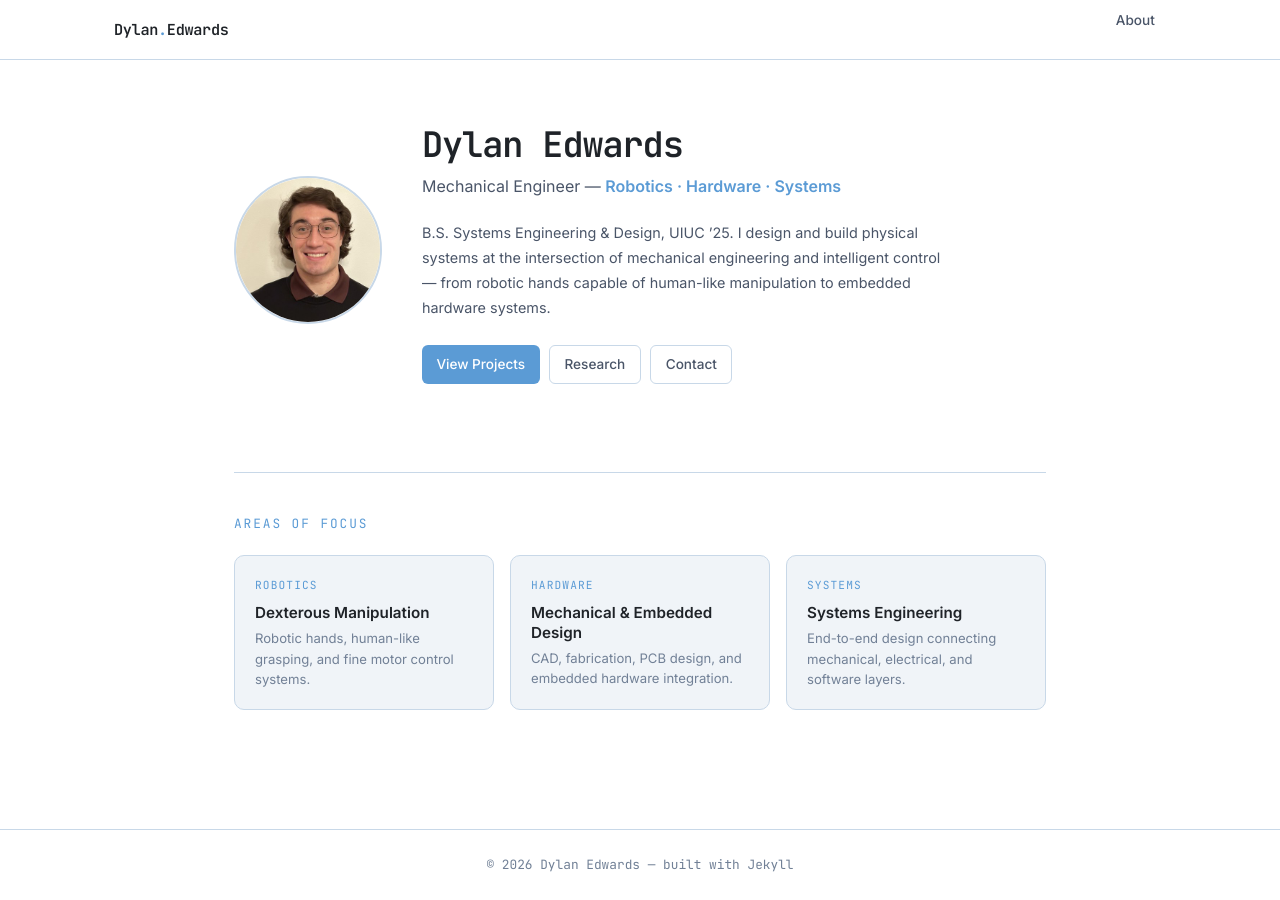
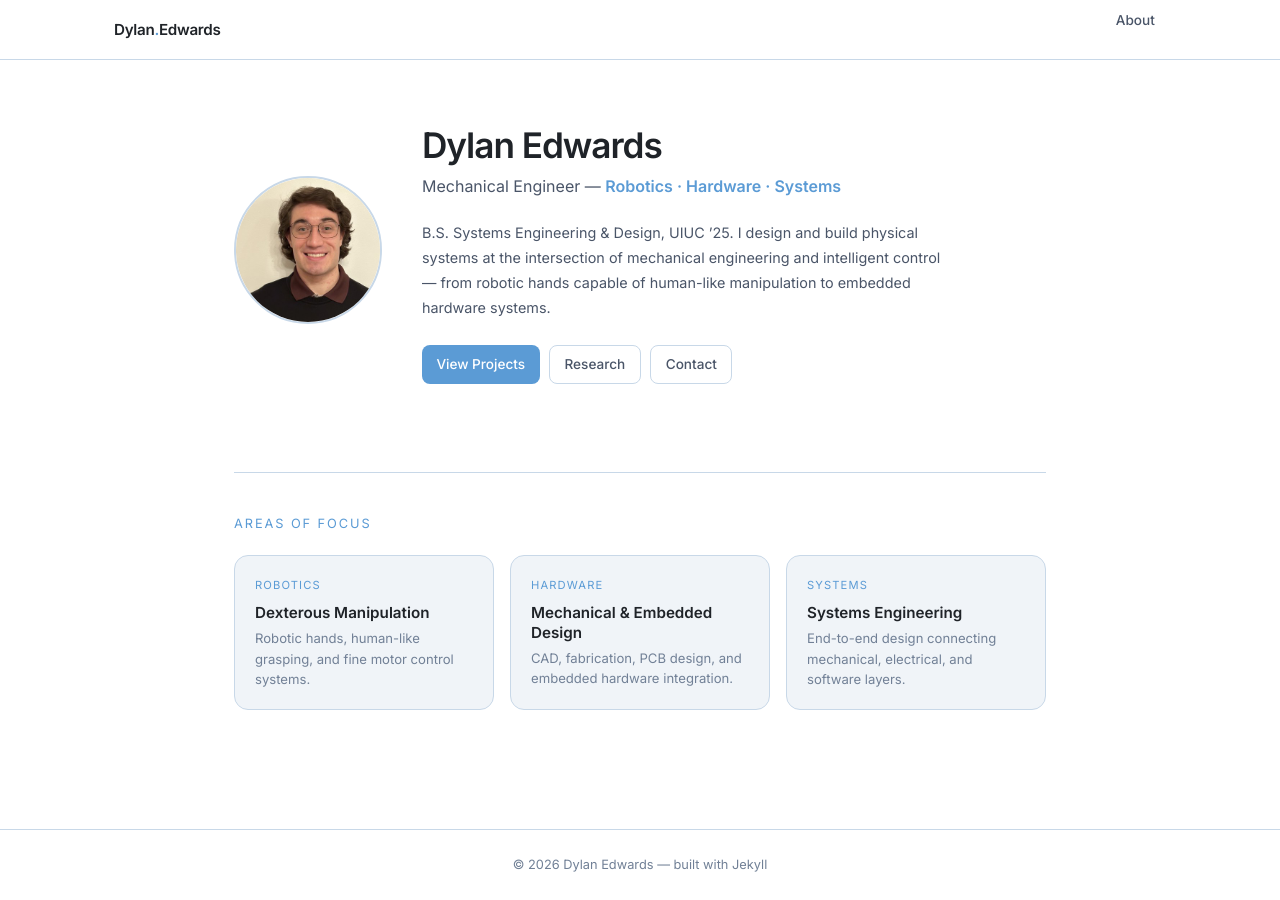
Before and after one commit to DylanEdwards02/DylanEdwards02.github.io, a Jekyll site: the page built from index.md, in a window 1280 px wide. Built offline with Jekyll 4.4.1, drawn with Linux system fonts in a browser that asks for light colours.

Commit message:
Update design system and adjust CSS variables

```diff
--- a/assets/css/style.css
+++ b/assets/css/style.css
@@ -1,6 +1,6 @@
 /* ============================================================
-   DESIGN SYSTEM — Akaash Kashyap Portfolio
-   Dark, terminal-inspired theme for engineers
+   DESIGN SYSTEM — Dylan Edwards Portfolio
+   Clean, minimal theme for mechanical/systems engineers
    ============================================================ */
 
 /* ── Custom Properties ─────────────────────────────────────── */
@@ -15,12 +15,12 @@
   --text-3:      #718096;
   --accent:      #5b9bd5;
   --accent-2:    #4a8bc4;
-  --green:       #2d8a4e;
+  --green:       #2a7f6f;
   --yellow:      #9a6700;
   --font-mono:   'JetBrains Mono', 'Fira Code', 'Cascadia Code', monospace;
   --font-sans:   'Inter', system-ui, -apple-system, sans-serif;
-  --radius:      6px;
-  --radius-lg:   10px;
+  --radius:      8px;
+  --radius-lg:   14px;
   --nav-h:       60px;
   --content-w:   860px;
   --wide-w:      1100px;
@@ -111,7 +111,7 @@ main {
 }
 
 .nav-logo {
-  font-family: var(--font-mono);
+  font-family: var(--font-sans);
   font-size: 0.95rem;
   font-weight: 600;
   color: var(--text);
@@ -150,7 +150,7 @@ main {
 .site-footer p {
   color: var(--text-3);
   font-size: 0.8rem;
-  font-family: var(--font-mono);
+  font-family: var(--font-sans);
   margin: 0;
 }
 
@@ -161,7 +161,7 @@ main {
   border-bottom: 1px solid var(--border);
 }
 .page-header h1 {
-  font-family: var(--font-mono);
+  font-family: var(--font-sans);
   font-size: 1.6rem;
 }
 .page-header .subtitle {
@@ -173,7 +173,7 @@ main {
 
 /* ── Section label ──────────────────────────────────────────── */
 .section-label {
-  font-family: var(--font-mono);
+  font-family: var(--font-sans);
   font-size: 0.8rem;
   color: var(--accent);
   text-transform: uppercase;
@@ -225,13 +225,13 @@ main {
   margin-top: 0.875rem;
 }
 .tag {
-  font-family: var(--font-mono);
+  font-family: var(--font-sans);
   font-size: 0.72rem;
   padding: 0.2rem 0.55rem;
-  border-radius: 3px;
-  background: rgba(88, 166, 255, 0.08);
+  border-radius: var(--radius);
+  background: rgba(91, 155, 213, 0.08);
   color: var(--accent);
-  border: 1px solid rgba(88, 166, 255, 0.2);
+  border: 1px solid rgba(91, 155, 213, 0.2);
 }
 
 /* ════════════════════════════════════════════════════════════
@@ -266,7 +266,7 @@ main {
 }
 
 .hero-name {
-  font-family: var(--font-mono);
+  font-family: var(--font-sans);
   font-size: 2.2rem;
   font-weight: 700;
   color: var(--text);
@@ -317,7 +317,7 @@ main {
 .highlight-card:hover { border-color: var(--border-2); }
 
 .highlight-card .hl-label {
-  font-family: var(--font-mono);
+  font-family: var(--font-sans);
   font-size: 0.7rem;
   color: var(--accent);
   text-transform: uppercase;
@@ -370,7 +370,7 @@ main {
 .edu-card .school { font-weight: 600; color: var(--text); }
 .edu-card .degree { color: var(--text-2); font-size: 0.875rem; }
 .edu-card .date {
-  font-family: var(--font-mono);
+  font-family: var(--font-sans);
   font-size: 0.78rem;
   color: var(--green);
   margin-top: 0.2rem;
@@ -384,12 +384,13 @@ main {
   font-size: 0.875rem;
 }
 .tech-row .tl {
-  font-family: var(--font-mono);
+  font-family: var(--font-sans);
   font-size: 0.72rem;
   color: var(--accent);
   min-width: 145px;
   flex-shrink: 0;
   padding-top: 0.1rem;
+  font-weight: 600;
 }
 .tech-row .tv { color: var(--text-2); }
 
@@ -422,13 +423,13 @@ main {
 .timeline-group { margin-bottom: 2rem; }
 
 .timeline-group-label {
-  font-family: var(--font-mono);
+  font-family: var(--font-sans);
   font-size: 0.7rem;
   color: var(--text-3);
   text-transform: uppercase;
   letter-spacing: 0.12em;
   margin-bottom: 1.5rem;
-  padding-left: 0;
+  font-weight: 600;
   position: relative;
   left: -1rem;
 }
@@ -464,7 +465,7 @@ main {
 }
 .timeline-promotion {
   font-size: 0.72rem;
-  font-family: var(--font-mono);
+  font-family: var(--font-sans);
   font-weight: 400;
   color: var(--accent);
   opacity: 0.8;
@@ -472,12 +473,12 @@ main {
   vertical-align: middle;
 }
 .timeline-org {
-  font-family: var(--font-mono);
+  font-family: var(--font-sans);
   font-size: 0.82rem;
   color: var(--accent);
 }
 .timeline-date {
-  font-family: var(--font-mono);
+  font-family: var(--font-sans);
   font-size: 0.78rem;
   color: var(--text-3);
 }
@@ -521,10 +522,11 @@ main {
   border-bottom: none;
 }
 .sub-project h4 {
-  font-family: var(--font-mono);
+  font-family: var(--font-sans);
   font-size: 0.82rem;
   color: var(--green);
   margin-bottom: 0.4rem;
+  font-weight: 600;
 }
 
 /* ════════════════════════════════════════════════════════════
@@ -545,7 +547,7 @@ main {
 }
 .project-card:hover {
   border-color: var(--border-2);
-  box-shadow: 0 6px 28px rgba(0, 0, 0, 0.35);
+  box-shadow: 0 4px 12px rgba(0, 0, 0, 0.08);
 }
 
 .project-card-header {
@@ -635,7 +637,7 @@ main {
   margin-bottom: 0.4rem;
 }
 .cert-date {
-  font-family: var(--font-mono);
+  font-family: var(--font-sans);
   font-size: 0.78rem;
   color: var(--text-3);
 }
@@ -686,35 +688,36 @@ main {
 .social-link:hover {
   border-color: var(--accent);
   color: var(--accent);
-  background: rgba(88, 166, 255, 0.07);
+  background: rgba(91, 155, 213, 0.07);
 }
 
 .form-feedback {
   padding: 0.75rem 1rem;
-  border-radius: 6px;
+  border-radius: var(--radius);
   font-size: 0.875rem;
   margin-bottom: 1.1rem;
 }
 .form-feedback--success {
-  background: rgba(63, 185, 80, 0.12);
-  border: 1px solid rgba(63, 185, 80, 0.35);
-  color: #3fb950;
+  background: rgba(42, 127, 111, 0.12);
+  border: 1px solid rgba(42, 127, 111, 0.35);
+  color: var(--green);
 }
 .form-feedback--error {
   background: rgba(248, 81, 73, 0.12);
   border: 1px solid rgba(248, 81, 73, 0.35);
-  color: #f85149;
+  color: #e53e3e;
 }
 
 .form-group { margin-bottom: 1.1rem; }
 .form-group label {
   display: block;
-  font-family: var(--font-mono);
+  font-family: var(--font-sans);
   font-size: 0.72rem;
   color: var(--text-3);
   text-transform: uppercase;
   letter-spacing: 0.08em;
   margin-bottom: 0.35rem;
+  font-weight: 600;
 }
 .form-group input,
 .form-group textarea {
```
